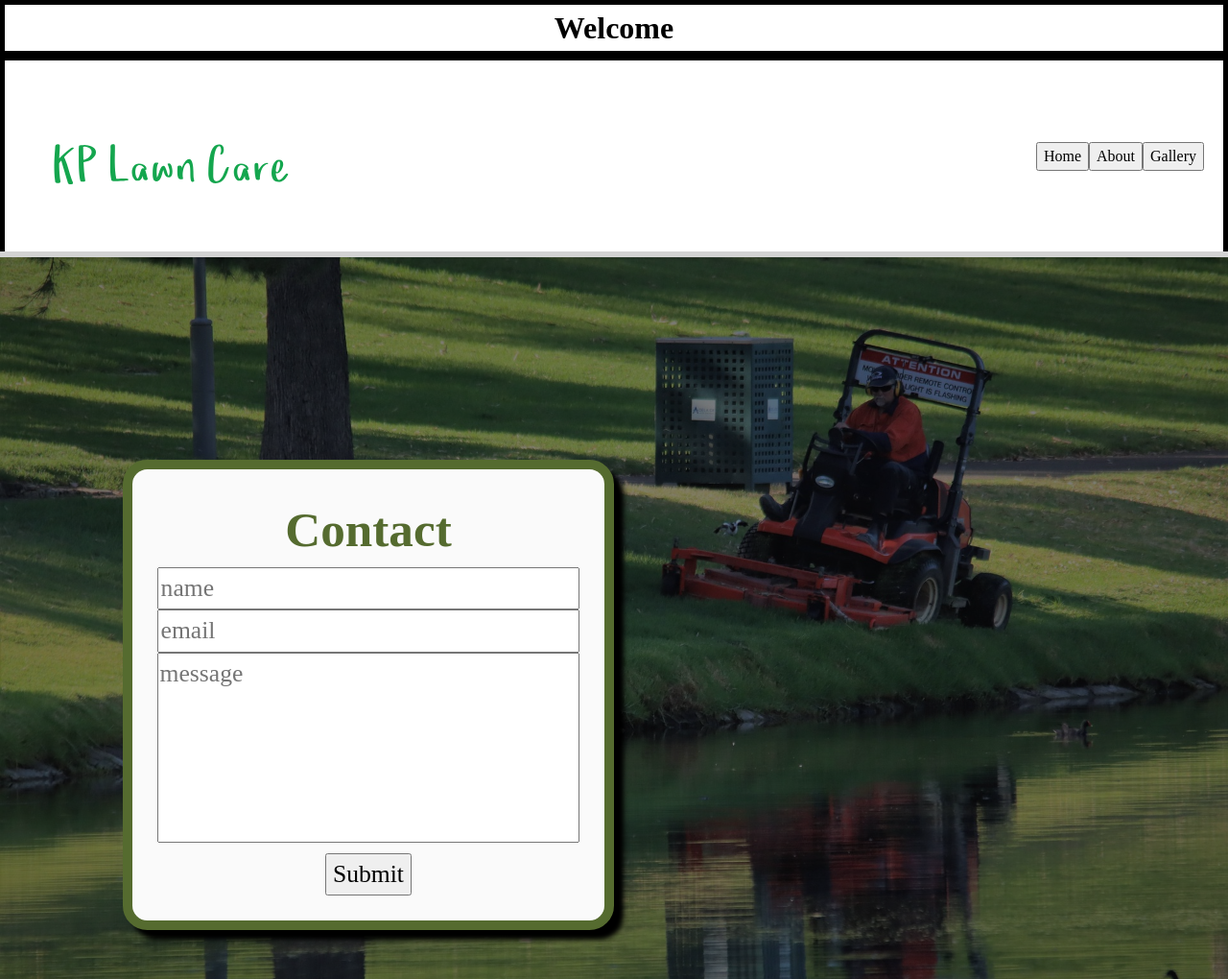
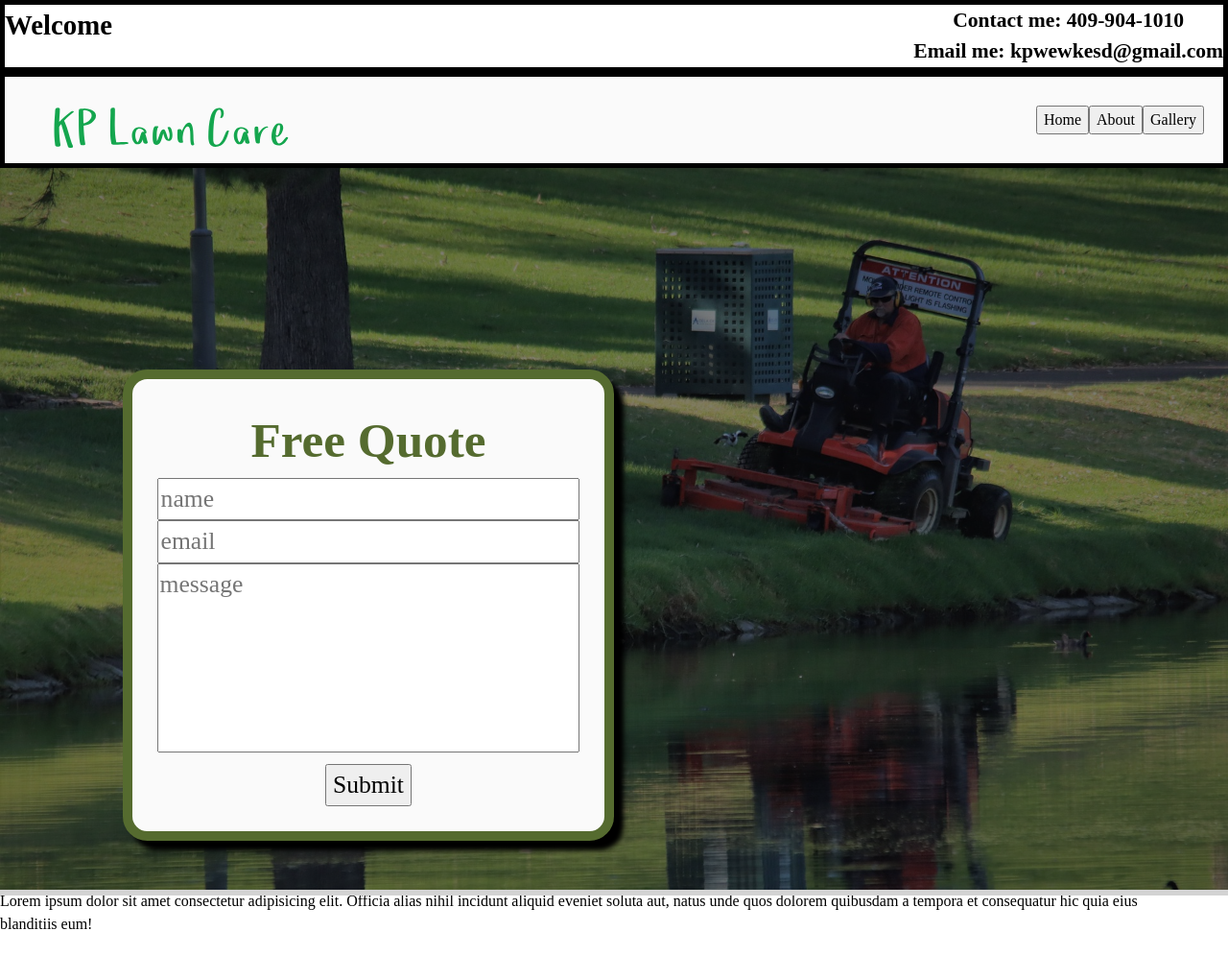
Before and after one commit to DigiBladeDigitalServices/lawncarewebsite, a plain HTML site: page index.html in a window 1280 px wide. Shown: the whole page at 96% size. After the commit the page ends 975 px from the top, so only its background shows below. Drawn offline with Linux system fonts and the light colour scheme.

Commit message:
header done. nav done.

```diff
--- a/index.html
+++ b/index.html
@@ -18,11 +18,10 @@
     background-size: cover;
     background-position: top right;
     padding: 23.5em;
-
     outline: 6px solid lightgray;
    background-blend-mode: multiply;
     background-color: grey;
-    position: absolute;
+    position: relative;
     height: 100%;
     width: 100%;
     top: 0;
@@ -65,8 +64,11 @@ input, textarea {
 
     <div class="header">
         <h1>Welcome</h1>
+    <div class="number">
+        <h2>Contact me: 409-904-1010</h2>
+        <h2>Email me: kpwewkesd@gmail.com</h2>
     </div>
-
+</div>
 <div class="container">
 <div class="nav">
 
@@ -86,7 +88,7 @@ input, textarea {
 
     <div class="bg-image">
 <div class="contact">
-    <h1>Contact</h1>
+    <h1>Free Quote</h1>
 
     <form action="https://api.web3forms.com/submit" method="POST">
   <input type="hidden" name="access_key" value="27febdc7-5fa9-4663-9e03-fc4fe78b2204">
@@ -98,13 +100,10 @@ input, textarea {
 
  </div>
     </div>
-    <div class="foot">
-<p>Lorem ipsum dolor sit, amet consectetur adipisicing elit. Odit maxime vel, eaque itaque at ad corrupti debitis eveniet omnis doloremque minus illum eum tempore veritatis sunt delectus quo vero temporibus!</p>
-</div>
     </div>
 
-<div class="foot">
-<p>Lorem ipsum dolor sit, amet consectetur adipisicing elit. Odit maxime vel, eaque itaque at ad corrupti debitis eveniet omnis doloremque minus illum eum tempore veritatis sunt delectus quo vero temporibus!</p>
-</div>
+<div class="footer">
+    <p>Lorem ipsum dolor sit amet consectetur adipisicing elit. Officia alias nihil incidunt aliquid eveniet soluta aut, natus unde quos dolorem quibusdam a tempora et consequatur hic quia eius blanditiis eum!</p>
+    </div>
 
 </body>
--- a/stylesheet.css
+++ b/stylesheet.css
@@ -56,11 +56,24 @@ h1, h2, h3, h4, h5, h6 {
 .header {
   text-align: center;
   border: 5px solid black;
+  display: flex;
+  justify-content: space-between;
+  font-size: .9em;
+}
+
+.number {
+  display: flex;
+  flex-direction: column;
 }
 
 .container {
+  z-index: 1;
   border: 5px solid black;
   position: sticky;
+  top: 0;
+  background-color: #FAFAFA;
+display: flex;
+ height: 100px;
 
 }
 
@@ -74,9 +87,14 @@ ul{
   display: flex;
   justify-content: space-between;
   align-items: center;
+  text-align: center;
+  width: 100%;
+
 }
 
+.foot {
 
+}
 
 
 @media (max-width: 450px) {
```
